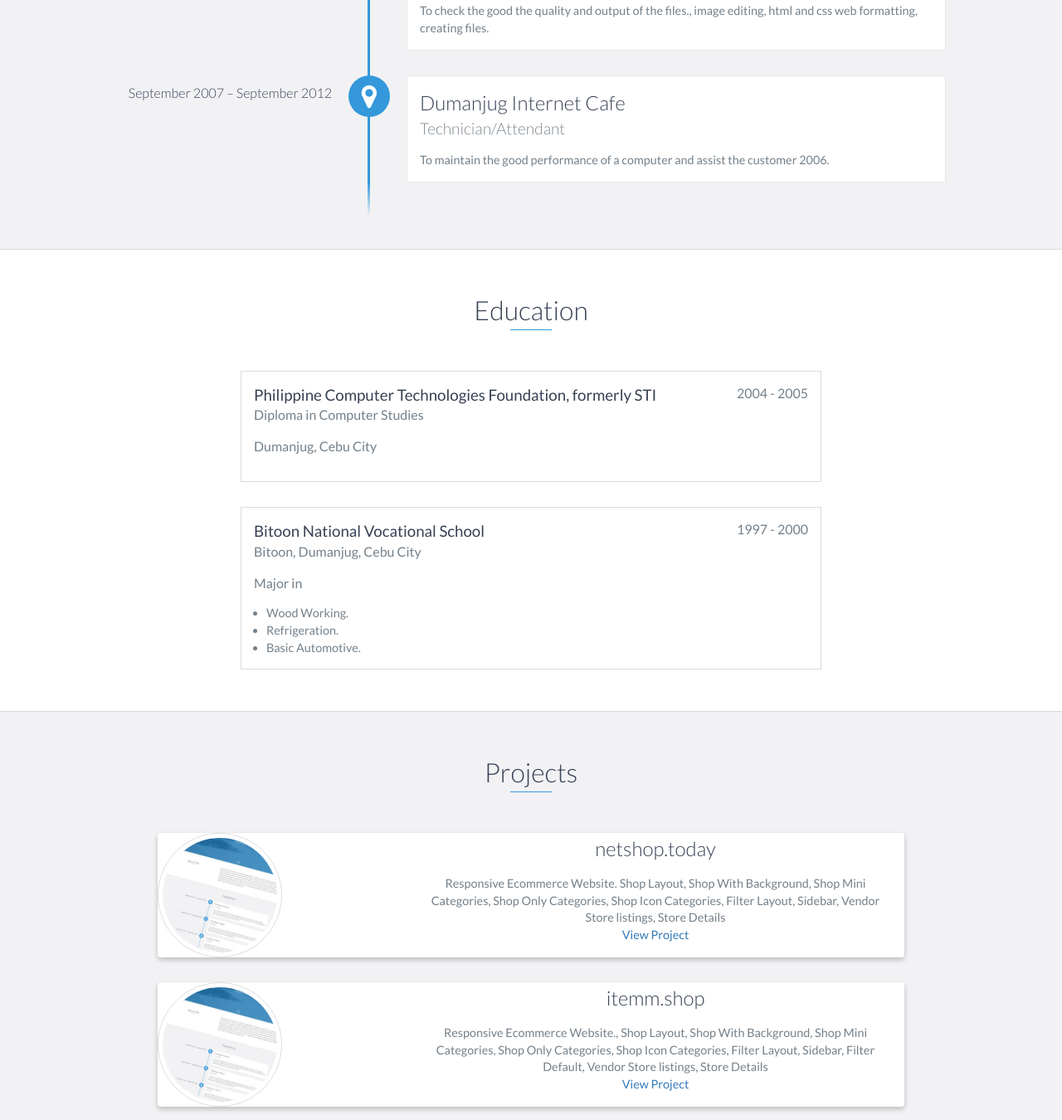
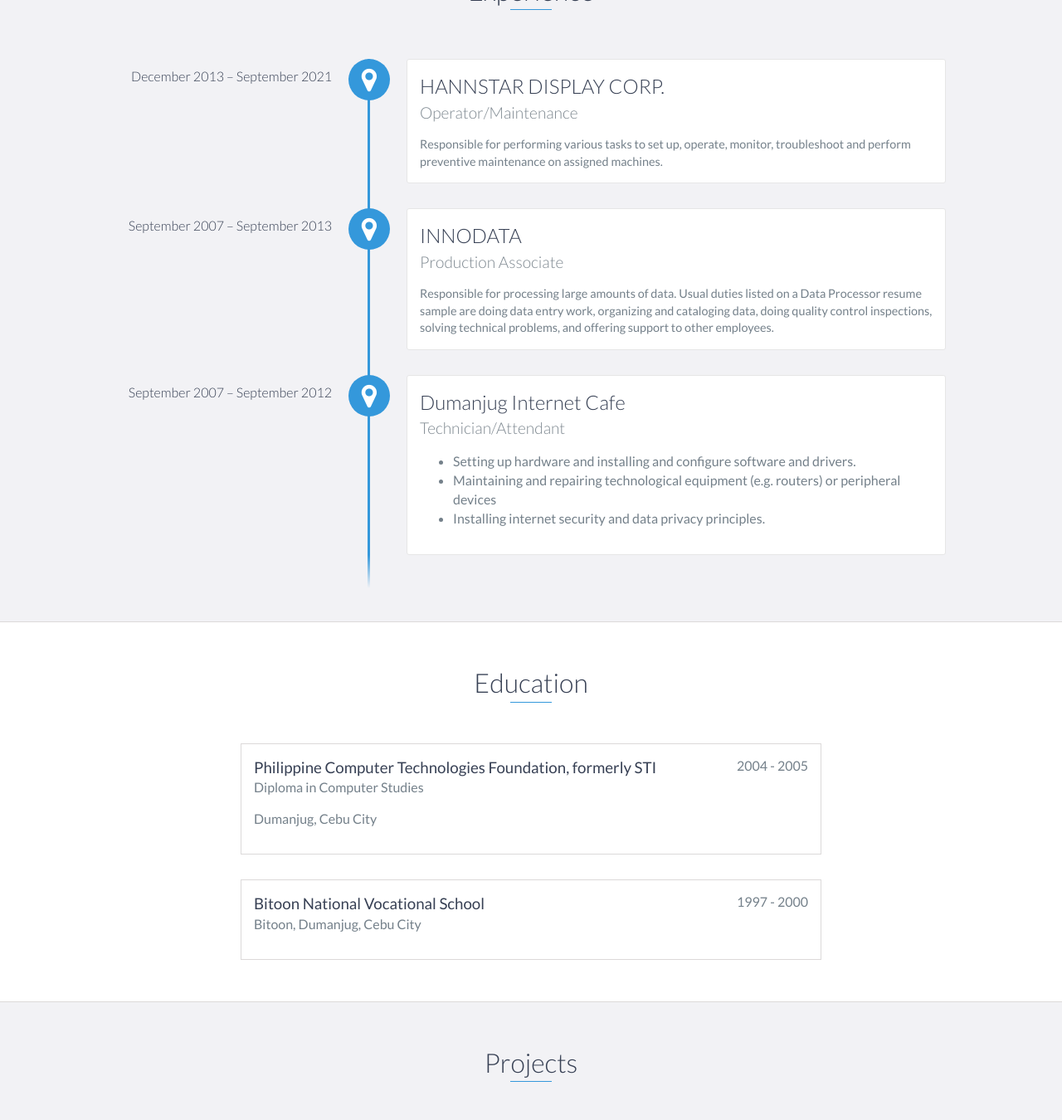
Before and after one commit to leomz001/resume, a website: page index.html in a window 1280 px wide. Shown: the part 1431-2781 px from the top of the page at 83% size. Drawn offline with nearby package versions, Linux system fonts and the light colour scheme.

Commit message:
Add files via upload

```diff
--- a/index.html
+++ b/index.html
@@ -61,7 +61,7 @@
     <!-- End header -->
 
     <div id="lead">
-        <div id="lead-content"><img src="images/bg.png" alt="Girl in a jacket" width="350" height="150"></br>
+        <div id="lead-content"><img src="images/bg.png" alt="Girl in a jacket" width="350" height="150"/></br>
             <h1>LEOMY AGUILAR</h1>
             <h2>WEB DEVELOPER</h2>
             <a href="#" class="btn-rounded-white">Download Resume</a>
@@ -87,13 +87,39 @@
                 </div>
                 <div class="col-md-8">
                     <p>
-                        I am freelancer Web Developer and Graphics design. I have extensive knowledge about computer Hardware and Software. I enrolled myself in udemy for personal improvement.
+                        I am Service oriented individual skilled in analyzing specifications, setting-up, operating, and maintaining manual machines. To obtain the position of Factory Worker in a high paced manufacturing outfit; Bringing outstanding computer skills and ability to follow safety procedures.
                     </p>
                 </div>
             </div>
         </div>
     </div>
     <!-- End #about -->
+
+
+    <div id="about">
+        <div class="container">
+            <div class="row">
+                <div class="col-md-4">
+                    <h2 class="heading">My Job Skills</h2>
+                </div>
+                <div class="col-md-8">
+
+                        <ul style="color:#74808a; text-align: left;">
+
+                         <li> Skilled in operating production line equipment and efficiently taking them off.</li>
+                          <li>Deep insight into safely storing goods and raw materials to ensure the maintenance of their quality.</li>
+                          <li>Adept at cleaning and maintaining work areas and machinery to ensure both workplace safety and optimum use of machinery.</li>
+                          <li>Competent at maintaining a neat and sanitized plant processing environment by religiously following cleanliness standards.</li>
+
+                        </ul>
+
+                </div>
+            </div>
+        </div>
+    </div>
+    <!-- End #about -->
+
+
 
     <div id="experience" class="background-alt">
         <h2 class="heading">Experience</h2>
@@ -102,24 +128,29 @@
                 <h3>HANNSTAR DISPLAY CORP.</h3>
                 <h4>Operator/Maintenance</h4>
                 <p>
-                    Maglilinis ng makina. Mg change ng roller,tiplon, mg punas ng roller. Watching glass.
+                    Responsible for performing various tasks to set up, operate, monitor, troubleshoot and perform preventive maintenance on assigned machines.
+
+
                 </p>
             </div>
 
             <div data-date="September 2007 – September 2013">
                 <h3>INNODATA</h3>
                 <h4>Production Associate</h4>
-                <p>
-                    To check the good the quality and output of the files., image editing, html and css web formatting, creating files.
-                </p>
+                <p>Responsible for processing large amounts of data. Usual duties listed on a Data Processor resume sample are doing data entry work, organizing and cataloging data, doing quality control inspections, solving technical problems, and offering support to other employees.
+
             </div>
 
             <div data-date="September 2007 – September 2012">
                 <h3>Dumanjug Internet Cafe</h3>
                 <h4>Technician/Attendant</h4>
-                <p>
-                    To maintain the good performance of a computer and assist the customer 2006.
-                </p>
+
+                <ul style="color:#74808a; text-align: left;">
+                     <li>Setting up hardware and installing and configure software and drivers.</li>
+                     <li>Maintaining and repairing technological equipment (e.g. routers) or peripheral devices</li>
+                     <li>Installing internet security and data privacy principles.</li>
+                     </ul>
+
             </div>
         </div>
     </div>
@@ -141,6 +172,8 @@
             <h3>Bitoon National Vocational School</h3>
             <span class="education-date">1997 - 2000</span>
             <h4>Bitoon, Dumanjug, Cebu City</h4>
+
+         <!--
             <h4>Major in</h4>
             <ul>
                 <li>
@@ -153,10 +186,13 @@
                    Basic Automotive.
                 </li>
             </ul>
+            -->
         </div>
         <!-- End .education-block -->
     </div>
     <!-- End #education -->
+
+
 
     <div id="projects" class="background-alt">
         <h2 class="heading">Projects</h2>
@@ -167,9 +203,9 @@
                         <img src="images/project.jpg" />
                     </div>
                     <!-- End .project-image -->
-                    <div class="project-info">
-                        <h3>netshop.today</h3>
-                        <p>
+                    <div class="project-infoo">
+                        <h3 style="color:#374054;">netshop.today</h3>
+                     <p style="color:#74808a;">
                             Responsive Ecommerce Website.
 
 
@@ -183,11 +219,18 @@
 
 
                         Vendor Store listings,
-                           Store Details </br><a href="http://www.netshop.today">View Project</a></p>
+                           Store Details</p>
+                          <p><a href="http://www.netshop.today">View Project</a></p>
 
                     </div>
                     <!-- End .project-info -->
-                </div>
+
+                    </div>
+
+
+
+
+
                 <!-- End .project -->
 
                 <div class="project shadow-large">
@@ -195,9 +238,10 @@
                         <img src="images/project.jpg" />
                     </div>
                     <!-- End .project-image -->
-                    <div class="project-info">
-                        <h3>itemm.shop</h3>
-                        <p>
+                    <div class="project-infoo">
+                        <h3 style="color:#374054;">itemm.shop</h3>
+
+                     <p style="color:#74808a;">
                             Responsive Ecommerce Website.,
 
                         Shop Layout,
@@ -212,8 +256,9 @@
 
 
                         Vendor Store listings,
-                           Store Details</br>
-                        <a href="https://itemm.shop/">View Project</a></p>
+                           Store Details</p>
+
+                        <p><a href="https://itemm.shop/">View Project</a></p>
                     </div>
                     <!-- End .project-info -->
                 </div>
```
